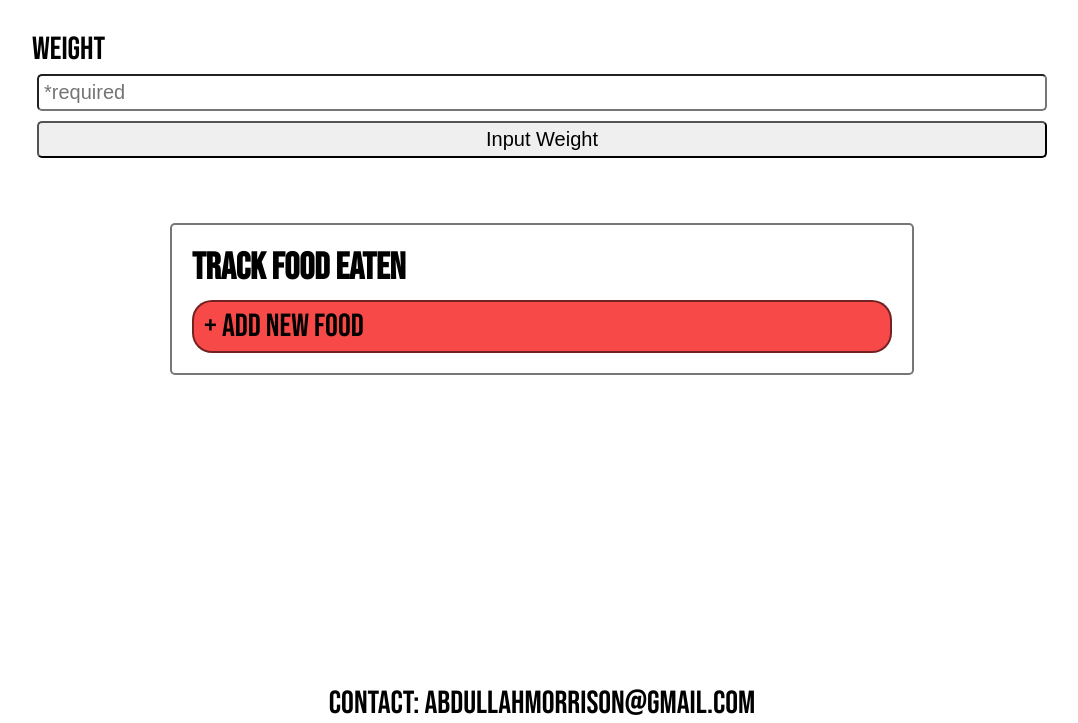
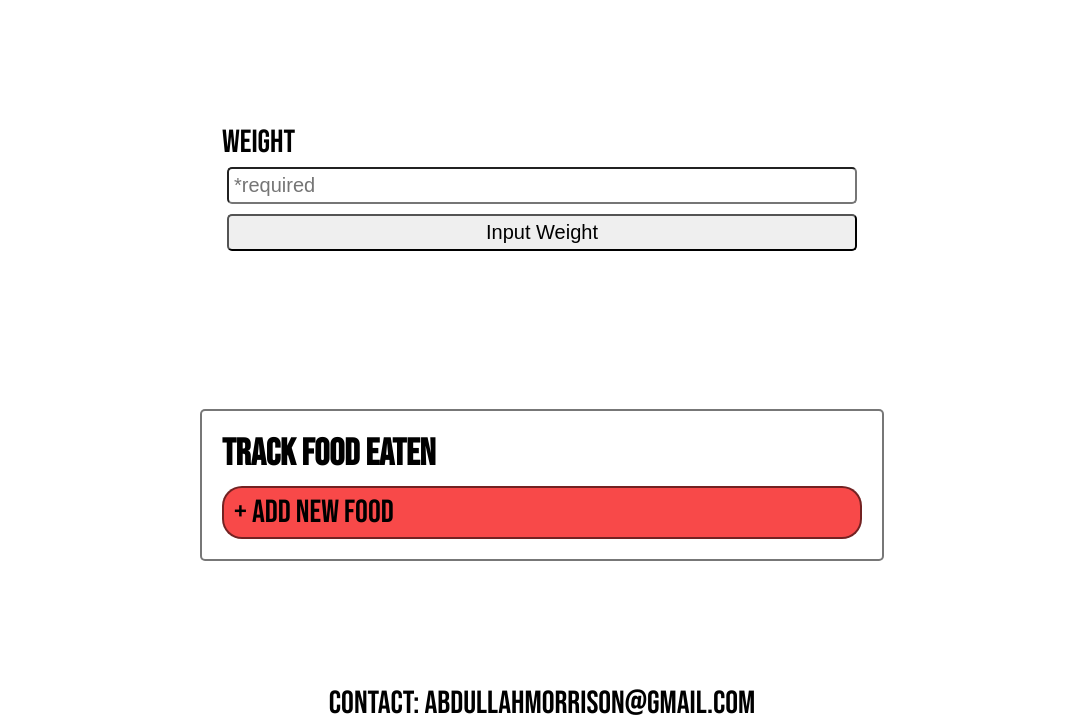
Before and after one commit to abdullahmorrison/WeightLossTracker, a PHP site: page / in a window 1280 px wide. Shown: the part 77-800 px from the top of the page, without its empty margins (98-1176 px from the left). Run offline with PHP 8.4, Linux system fonts and the light colour scheme; data that the repository does not hold is empty.

Commit message:
organization changes

```diff
--- a/public/views/styles.css
+++ b/public/views/styles.css
@@ -62,8 +62,8 @@ main {
   background-color: white;
   border: var(--b);
   border-radius: var(--b_radius);
-  width: 700px;
-  margin: 30px auto 30px auto;
+  width: 50vw;
+  margin: 30px auto;
   padding: 20px;
 }
 
@@ -113,7 +113,9 @@ input {
 form {
   display: -ms-grid;
   display: grid;
+  margin: auto;
   padding: 30px;
+  width: 50vw;
 }
 
 /****************2.2 Buttons***************** */
--- a/public/views/styles.scss
+++ b/public/views/styles.scss
@@ -9,11 +9,11 @@
         1.1 General
         1.2 Header
         1.3 Footer
-      2. COMPONENTS
-        2.1 Forms
-        2.2 Buttons
-      3. PAGES
-        3.1 Homepage
+      2. PAGES
+        2.1 Homepage
+      3. COMPONENTS
+        3.1 Forms
+        3.2 Buttons
 */
 
 :root {
@@ -60,9 +60,9 @@ main {
   background-color: white;
   border: var(--b);
   border-radius: var(--b_radius);
-  width: 700px;
+  width: 50vw;
 
-  margin: 30px auto 30px auto;
+  margin: 30px auto;
   padding: 20px;
 }
 a {
@@ -89,9 +89,26 @@ footer {
   margin-top: auto;
 }
 /**------------------------------------------
-**            2. COMPONENTS
+**            2. PAGES
 **------------------------------------------*/
-/****************2.1 Forms***************** */
+/****************2.1 Homepage ***************** */
+.foodSelection {
+  background-color: var(--tertiaryColor);
+  border: var(--b);
+  border-radius: 20px;
+  padding: 5px 10px;
+  margin-top: 10px;
+}
+.foodSelection:hover {
+  background-color: #a8aaa8;
+  box-shadow: 3px 3px 3px #1b1b1b;
+  cursor: pointer;
+}
+
+/**------------------------------------------
+**            3. COMPONENTS
+**------------------------------------------*/
+/****************3.1 Forms***************** */
 /*label {
   margin-top: 20px;
 }*/
@@ -104,9 +121,11 @@ input {
 }
 form {
   display: grid;
+  margin: auto;
   padding: 30px;
+  width: 50vw;
 }
-/****************2.2 Buttons***************** */
+/****************3.2 Buttons***************** */
 button {
   background-color: var(--tertiaryColor);
   border: var(--b);
@@ -121,19 +140,3 @@ button {
 button:active {
   box-shadow: 2px 2px 3px #1b1b1b;
 }
-/**------------------------------------------
-**            3. PAGES
-**------------------------------------------*/
-/****************3.1 Homepage ***************** */
-.foodSelection {
-  background-color: var(--tertiaryColor);
-  border: var(--b);
-  border-radius: 20px;
-  padding: 5px 10px;
-  margin-top: 10px;
-}
-.foodSelection:hover {
-  background-color: #a8aaa8;
-  box-shadow: 3px 3px 3px #1b1b1b;
-  cursor: pointer;
-}
```
Also changed, not shown: 1 other file.
